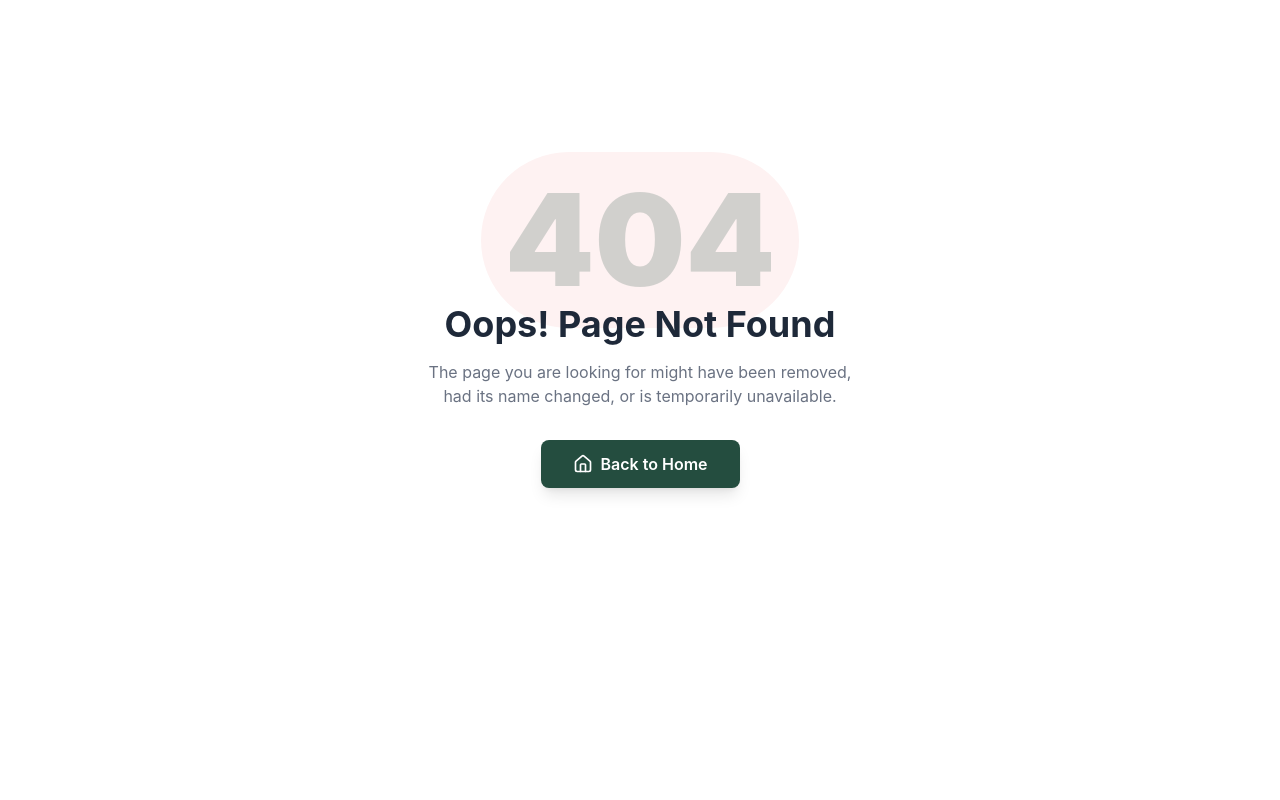
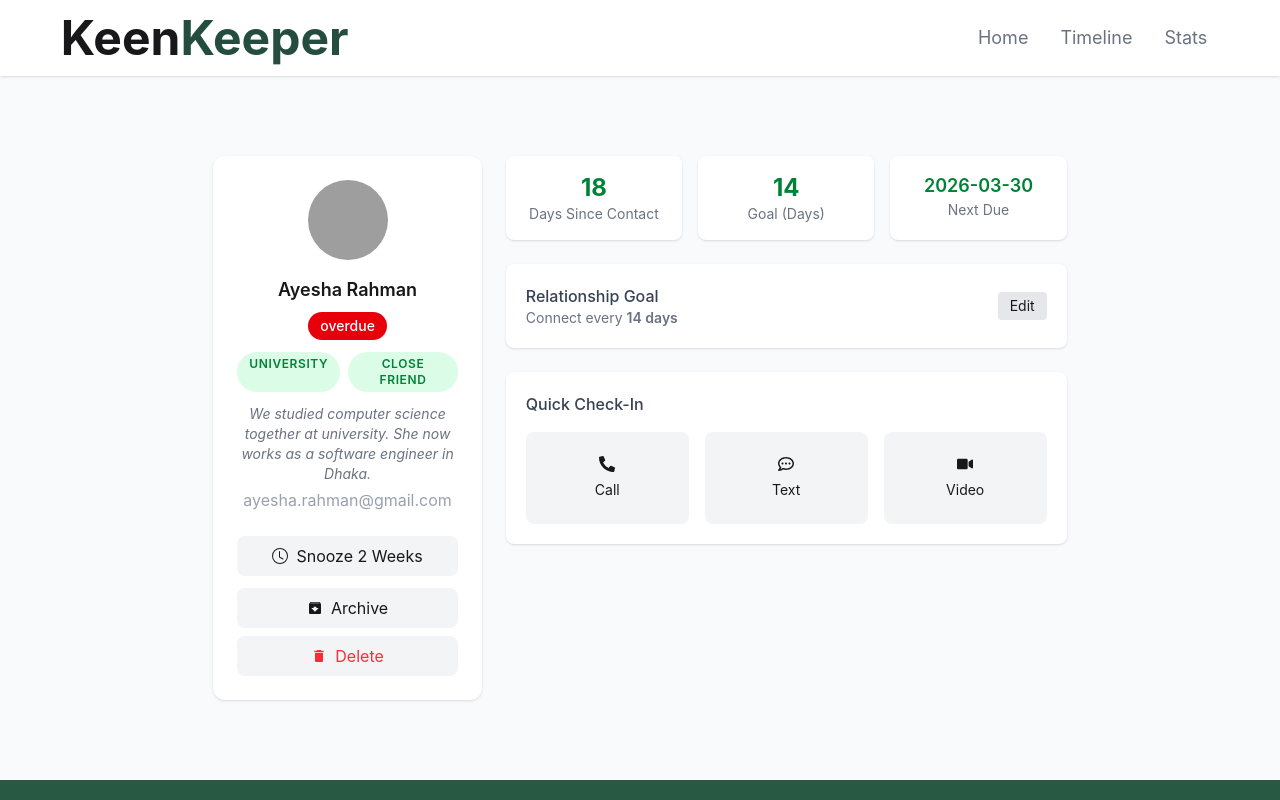
Before and after one commit to OnikTechHub/keenkeeper, a React (Vite) app: page /Friend/1 in a window 1280 px wide. Before the commit this address had no page. Shown: the top 800 px of the page. Built offline with nearby package versions, Linux system fonts and the light colour scheme; grey boxes are pictures that could not be loaded.

Commit message:
Added FriendsDetails Pages

```diff
--- a/package.json
+++ b/package.json
@@ -15,6 +15,7 @@
     "react-dom": "^19.2.4",
     "react-router-dom": "^7.14.1",
     "react-spinners": "^0.17.0",
+    "react-toastify": "^11.0.5",
     "tailwindcss": "^4.2.2"
   },
   "devDependencies": {
--- a/src/Router/Router.jsx
+++ b/src/Router/Router.jsx
@@ -6,6 +6,7 @@ import TimeLine from "../components/TimelinePage/TimeLine";
 import Home from "../components/Homepage/Home";
 import StatsPage from "../components/StatsPage/StatsPage";
 import NotFound from "../pages/NotFound";
+import FriendDetails from "../components/Homepage/AllFriends/FriendDetails/FriendDetails";
 
 export const router = createBrowserRouter([
   {
@@ -17,6 +18,10 @@ export const router = createBrowserRouter([
         index: true,
         path: "/",
         element: <Home></Home>,
+      },
+       {
+        path: "/Friend/:id",
+        element: <FriendDetails></FriendDetails>
       },
       {
         path: "/TimeLine",
--- a/src/components/Homepage/AllFriends/AllFriends.jsx
+++ b/src/components/Homepage/AllFriends/AllFriends.jsx
@@ -1,5 +1,5 @@
 import FriendsCard from './FriendsCard';
-import { PropagateLoader } from 'react-spinners';
+import { GridLoader} from 'react-spinners';
 import useData from '../../../hooks/useData';
 
 const AllFriends = () => {
@@ -7,7 +7,7 @@ const AllFriends = () => {
 
     if (loading) return (
         <div className='flex justify-center items-center h-64'>
-            <PropagateLoader color='#244D3F' />
+            <GridLoader color='#244D3F' />
         </div>
     );
 
--- a/src/components/Homepage/AllFriends/FriendDetails/FriendDetails.jsx
+++ b/src/components/Homepage/AllFriends/FriendDetails/FriendDetails.jsx
@@ -1,11 +1,151 @@
 import React from 'react';
+import { useParams } from 'react-router';
+import useData from '../../../../hooks/useData';
+import { RiseLoader } from 'react-spinners';
+import { BsClock } from 'react-icons/bs';
+import { MdArchive, MdDelete } from 'react-icons/md';
+import { FaPhoneAlt, FaRegCommentDots, FaVideo } from 'react-icons/fa';
 
 const FriendDetails = () => {
-    return (
-        <div>
-
+    const { id } = useParams()
+    console.log(id)
+    const { friends, loading } = useData()
+    const data = friends.find((friend) => friend.id == id)
+    console.log(data)
+    if (loading) return (
+        <div className='flex justify-center items-center h-64'>
+            <RiseLoader color='#244D3F' />
         </div>
     );
+    return (
+
+
+
+        <div className=' bg-gray-50 '>
+            <div className="w-8/12 mx-auto py-20 grid grid-cols-1 md:grid-cols-3 gap-6">
+
+                {/* LEFT */}
+                <div className="bg-white rounded-xl shadow p-6 text-center">
+                    <img
+                        src={data.picture}
+                        alt={data.name}
+                        className="w-20 h-20 rounded-full mx-auto mb-4"
+                    />
+
+                    <h2 className="text-lg font-semibold">{data.name}</h2>
+
+                    <div className="mt-2">
+                        <button className={` px-3 py-1 rounded-full text-sm font-medium hover:bg-opacity-90 transition-all text-white ${data.status === "on-track" ? "bg-[#1D3D33] " : data.status === "overdue" ? "bg-red-600" : "bg-amber-500"}`}>
+                            {data.status}
+                        </button>
+                    </div>
+
+
+                    <div className="flex gap-2 my-3 justify-center">
+                        {
+                            data.tags.map((tag, i) => <span key={i} className="px-3 py-1 bg-green-100 text-green-700 text-xs font-semibold rounded-full uppercase tracking-wider">
+                                {tag}
+                            </span>)
+                        }
+
+                    </div>
+
+
+
+                    <p className="text-sm text-gray-500 mt-3 italic">
+                        {data.bio}
+                    </p>
+
+                    <h2 className="text-1xl text-gray-400 mt-1"> {data.email}</h2>
+
+                    <div className="mt-6 space-y-2 ">
+
+                        <button className="w-full flex items-center  justify-center gap-2 bg-gray-100  rounded-lg p-2 my-3 hover:bg-gray-200">
+                            <BsClock /> Snooze 2 Weeks
+                        </button>
+
+                        <button className="w-full flex items-center justify-center gap-2 bg-gray-100 p-2 rounded-lg hover:bg-gray-200">
+                            <MdArchive /> Archive
+                        </button>
+
+                        <button className="w-full flex items-center justify-center gap-2 text-red-500 bg-gray-100 p-2 rounded-lg hover:bg-red-100">
+                            <MdDelete /> Delete
+                        </button>
+
+                    </div>
+                </div>
+
+                {/* RIGHT */}
+                <div className="md:col-span-2 space-y-6">
+
+                    <div className="grid grid-cols-1 sm:grid-cols-3 gap-4">
+
+                        <div className="bg-white p-4 rounded-lg shadow text-center">
+                            <h2 className="text-2xl font-bold text-green-700">{data.days_since_contact}</h2>
+                            <p className="text-sm text-gray-500">Days Since Contact</p>
+                        </div>
+
+                        <div className="bg-white p-4 rounded-lg shadow text-center">
+                            <h2 className="text-2xl font-bold text-green-700">{data.goal}</h2>
+                            <p className="text-sm text-gray-500">Goal (Days)</p>
+                        </div>
+
+                        <div className="bg-white p-4 rounded-lg shadow text-center">
+                            <h2 className="text-lg font-semibold text-green-700">
+                                {data.next_due_date}
+                            </h2>
+                            <p className="text-sm text-gray-500">Next Due</p>
+                        </div>
+
+                    </div>
+
+                    {/* RELATIONSHIP GOAL */}
+                    <div className="bg-white p-5 rounded-lg shadow flex justify-between items-center">
+                        <div>
+                            <h3 className="font-medium text-gray-700">Relationship Goal</h3>
+                            <p className="text-sm text-gray-500">
+                                Connect every <span className="font-semibold">{data.goal} days</span>
+                            </p>
+                        </div>
+
+                        <button className="bg-gray-200 px-3 py-1 rounded text-sm hover:bg-gray-300">
+                            Edit
+                        </button>
+                    </div>
+
+                    {/* QUICK CHECK-IN */}
+                    <div className="bg-white p-5 rounded-lg shadow">
+                        <h3 className="mb-4 font-medium text-gray-700">
+                            Quick Check-In
+                        </h3>
+
+                        <div className="grid grid-cols-1 sm:grid-cols-3 gap-4">
+
+                            <button className="flex flex-col items-center justify-center bg-gray-100 p-6 rounded-lg hover:bg-gray-200">
+                                <FaPhoneAlt />
+                                <span className="mt-2 text-sm">Call</span>
+                            </button>
+
+                            <button className="flex flex-col items-center justify-center bg-gray-100 p-6 rounded-lg hover:bg-gray-200">
+                                <FaRegCommentDots />
+                                <span className="mt-2 text-sm">Text</span>
+                            </button>
+
+                            <button className="flex flex-col items-center justify-center bg-gray-100 p-6 rounded-lg hover:bg-gray-200">
+                                <FaVideo />
+                                <span className="mt-2 text-sm">Video</span>
+                            </button>
+
+                        </div>
+                    </div>
+
+                </div>
+
+            </div>
+        </div>
+
+
+    )
 };
 
 export default FriendDetails;
```
Also changed, not shown: 1 other file (tests, documents, lock files or other folders).
